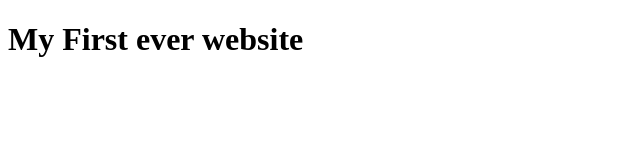
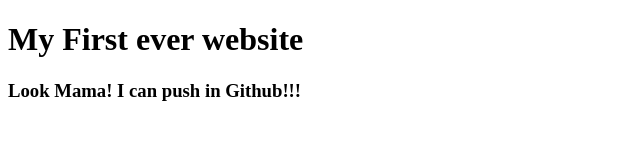
Before and after one commit to sakibabir/My-First-Website, a plain HTML site: page index.html in a window 1280 px wide. Shown: the whole page, without its empty margins (0-640 px from the left). Drawn offline with Linux system fonts and the light colour scheme.

Commit message:
learn github

```diff
--- a/index.html
+++ b/index.html
@@ -7,6 +7,7 @@
 </head>
 <body>
     <h1>My First ever website</h1>
+    <h3>Look Mama! I can push in Github!!!</h3>
 
 </body>
 </html>
```
